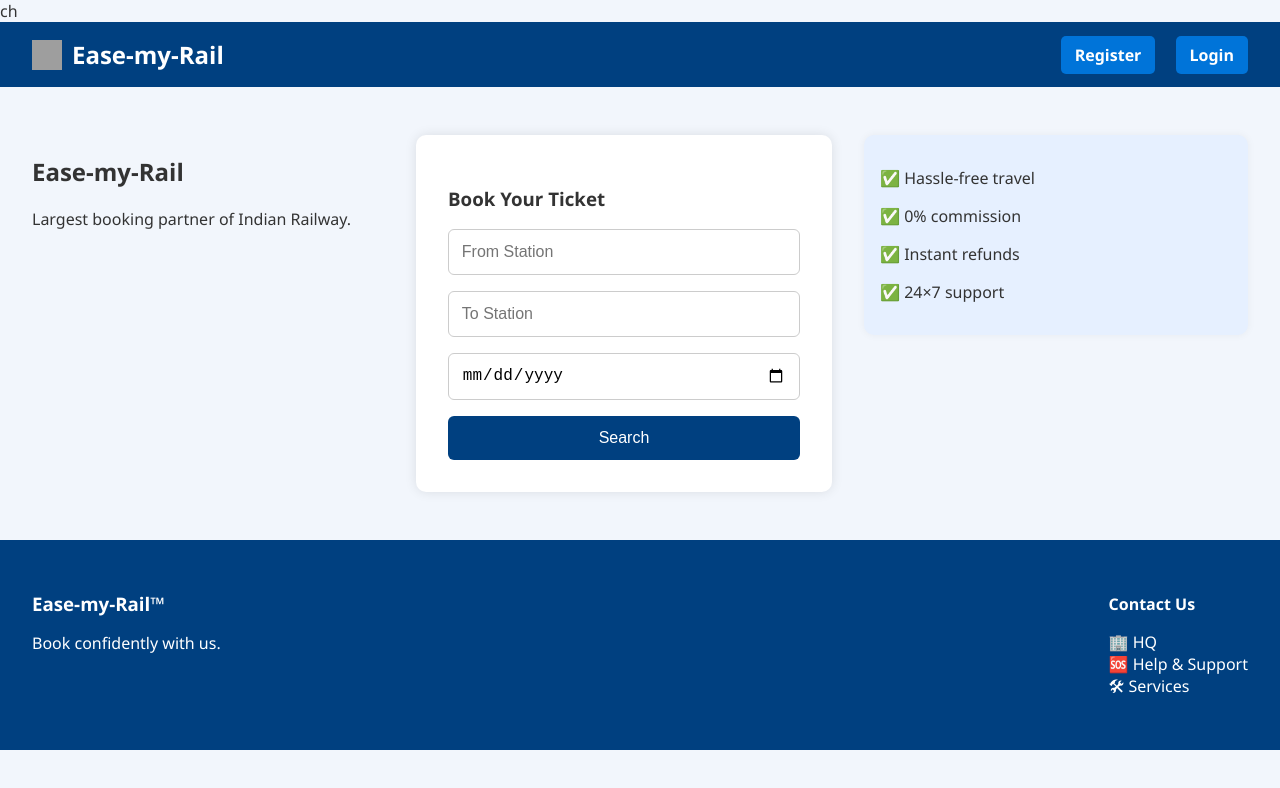
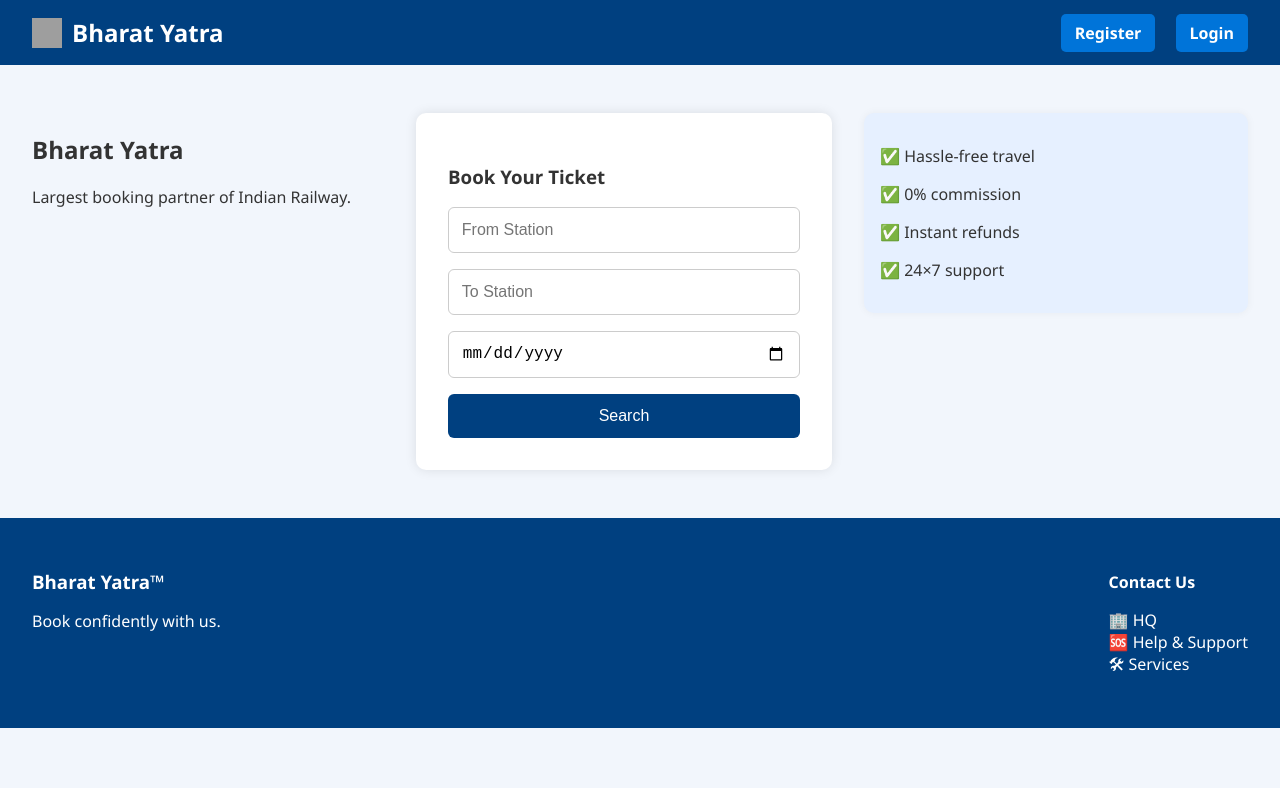
Before and after one commit to bit-by-amit/Bharat-Yatra, a plain HTML site: page frontend/index.html in a window 1280 px wide. Drawn offline with Linux system fonts and the light colour scheme; grey boxes are pictures that could not be loaded.

Commit message:
Bharat Yatra

```diff
--- a/frontend/index.html
+++ b/frontend/index.html
@@ -3,14 +3,14 @@
 <head>
   <meta charset="UTF-8" />
   <meta name="viewport" content="width=device-width, initial-scale=1.0"/>
-  <title>Ease-my-Rail</title>
+  <title>Bharat Yatra</title>
   <link rel="stylesheet" href="css/style.css" />
-</head>ch
+</head>
 <body>
   <header class="header">
    <a href="index.html" class="logo-section">
   <img src="https://img.icons8.com/ios-filled/50/train.png" alt="icon" class="logo" />
-  <h1>Ease-my-Rail</h1>
+  <h1>Bharat Yatra</h1>
 </a>
 
     <div class="auth-buttons">
@@ -21,7 +21,7 @@
 
   <main class="main-section">
     <div class="intro">
-      <h2>Ease-my-Rail</h2>
+      <h2>Bharat Yatra</h2>
       <p>Largest booking partner of Indian Railway.</p>
     </div>
 
@@ -45,7 +45,7 @@
 
   <footer class="footer">
     <div class="left">
-      <h3>Ease-my-Rail™</h3>
+      <h3>Bharat Yatra™</h3>
       <p>Book confidently with us.</p>
     </div>
     <div class="right">
```
Also changed, not shown: frontend/login.html (+2 -2 lines), frontend/register.html (+2 -2 lines), frontend/search-trains.html (+1 -1 lines).
